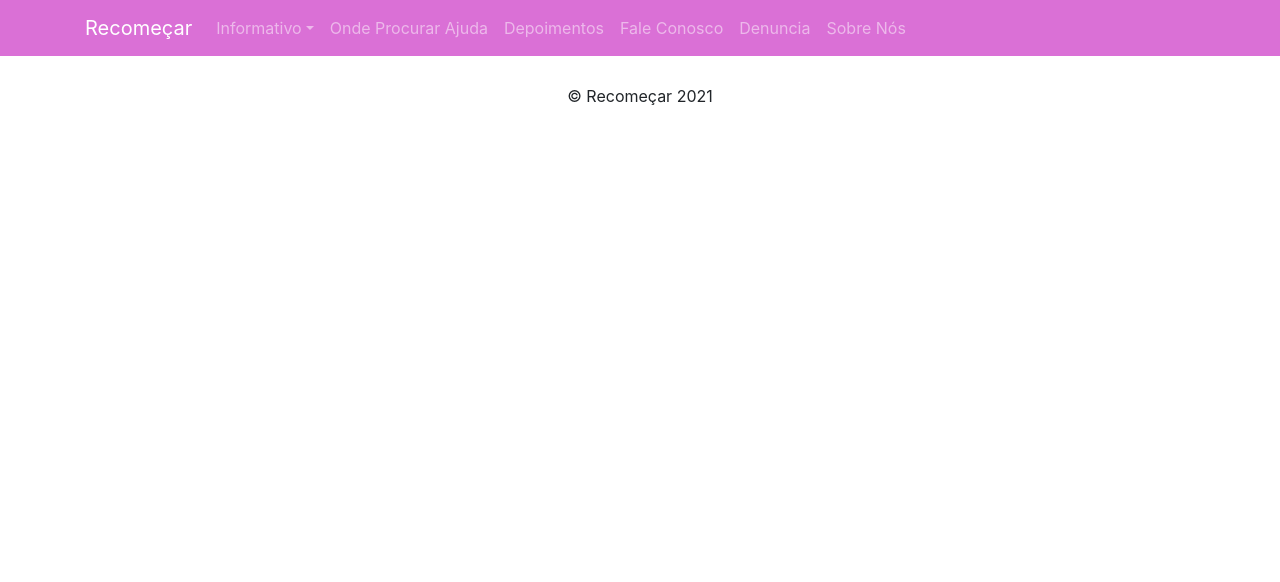
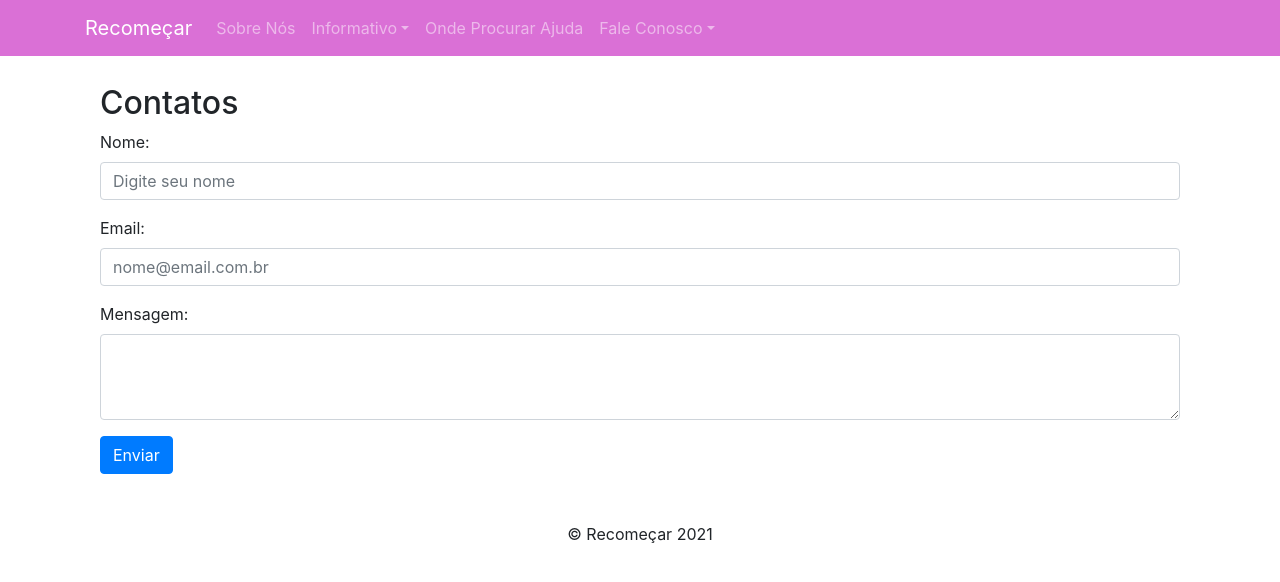
Before and after one commit to Bruno4745/ProjetoSquad05, a React (Create React App) app: page /contatos in a window 1280 px wide. Shown: the top 582 px of the page. Built offline with nearby package versions, Linux system fonts and the light colour scheme.

Commit message:
Ajuste na Barra de navegação

```diff
--- a/src/Components/Menu/index.jsx
+++ b/src/Components/Menu/index.jsx
@@ -14,16 +14,19 @@ const Menu = () => {
                     <Navbar.Toggle aria-controls="responsive-navbar-nav" />
                     <Navbar.Collapse>
                         <Nav className="mr-auto">
+                        <Nav.Link as={Link} href="/sobrenos" to="/sobrenos">Sobre Nós</Nav.Link>
                         <NavDropdown title="Informativo">
-                            <NavDropdown.Item as={Link} href="/gestanteMae" to="/gestanteMae">Gestante/Mae</NavDropdown.Item>
+                            <NavDropdown.Item as={Link} href="/gestanteMae" to="/gestanteMae">Gestante/Mãe</NavDropdown.Item>
                             <NavDropdown.Item as={Link} href="/profissional" to="/profissional">Profissional</NavDropdown.Item>
                         </NavDropdown>
                             {/* <Nav.Link as={Link} href="/informativo" to="/informativo">Informativo</Nav.Link> */}
                             <Nav.Link as={Link} href="/procurarAjuda" to="/procurarAjuda">Onde Procurar Ajuda</Nav.Link>
-                            <Nav.Link as={Link} href="/depoimentos" to="/depoimentos">Depoimentos</Nav.Link>
-                            <Nav.Link as={Link} href="/faleConosco" to="/faleConosco">Fale Conosco</Nav.Link>
-                            <Nav.Link as={Link} href="/denuncia" to="/denuncia">Denuncia</Nav.Link>
-                            <Nav.Link as={Link} href="/sobrenos" to="/sobrenos">Sobre Nós</Nav.Link>
+                        <NavDropdown title="Fale Conosco">
+                            <NavDropdown.Item as={Link} href="/contatos" to="/contatos">Contatos</NavDropdown.Item>
+                            <NavDropdown.Item as={Link} href="/denuncia" to="/denuncia">Denúncia</NavDropdown.Item>
+                            <NavDropdown.Item as={Link} href="/depoimentos" to="/depoimentos">Depoimentos</NavDropdown.Item>
+                        </NavDropdown>
+
                         </Nav>
                     </Navbar.Collapse>
                 </Container>
--- a/src/Pages/FaleConosco/index.jsx
+++ b/src/Pages/Contatos/index.jsx
@@ -1,11 +1,11 @@
 import React from 'react';
 import { Form, Button, Container } from 'react-bootstrap'
 
-const faleConosco = () => {
+const Contatos = () => {
     return (
       <Container>
         <div className="my-4">
-          <h2>Fale Conosco</h2>
+          <h2>Contatos</h2>
           <Form>
             <Form.Group controlId="nome">
               <Form.Label>Nome: </Form.Label>
@@ -28,4 +28,4 @@ const faleConosco = () => {
     );
 };
 
-export default faleConosco;
+export default Contatos;
--- a/src/Routes.jsx
+++ b/src/Routes.jsx
@@ -2,7 +2,7 @@ import { Switch, Route } from 'react-router-dom'
 
 import Denuncia from './Pages/Denuncia'
 import Depoimentos from './Pages/Depoimentos'
-import faleConosco from './Pages/FaleConosco'
+import Contatos from './Pages/Contatos'
 import Home from './Pages/Home'
 import GestanteMae from './Pages/InfoGestante/'
 import InfoProfissional from './Pages/InfoProfissional'
@@ -17,7 +17,7 @@ const Routes = () => {
             <Route exact path='/profissional' component={InfoProfissional} />
             <Route exact path='/procurarAjuda' component={ProcurarAjuda} />
             <Route exact path='/depoimentos' component={Depoimentos} />
-            <Route exact path='/faleConosco' component={faleConosco} />
+            <Route exact path='/contatos' component={Contatos} />
             <Route exact path='/denuncia' component={Denuncia} />
             <Route exact path='/sobrenos' component={SobreNos} />
 
```
Also changed, not shown: 1 other file (tests, documents, lock files or other folders).
